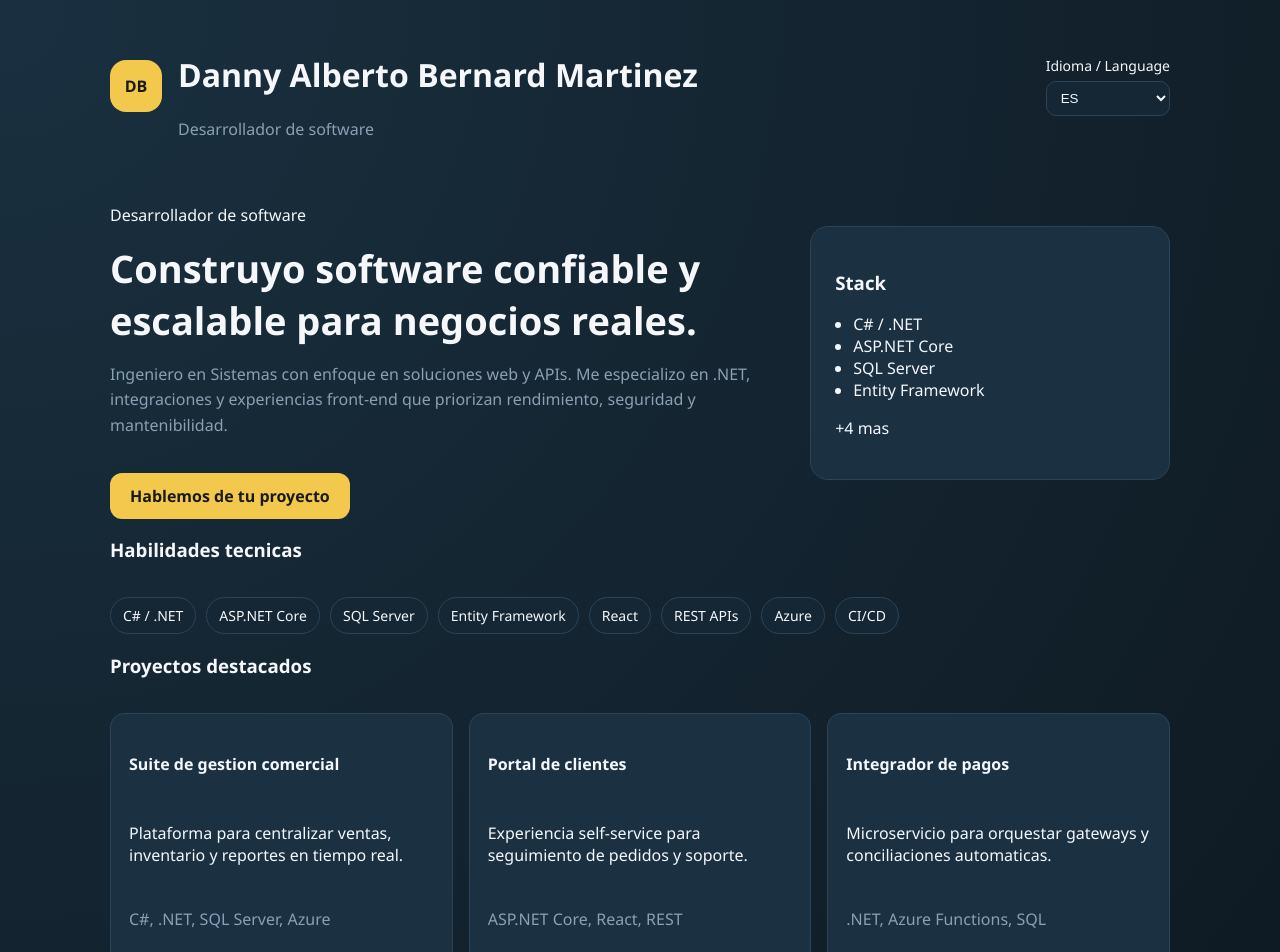
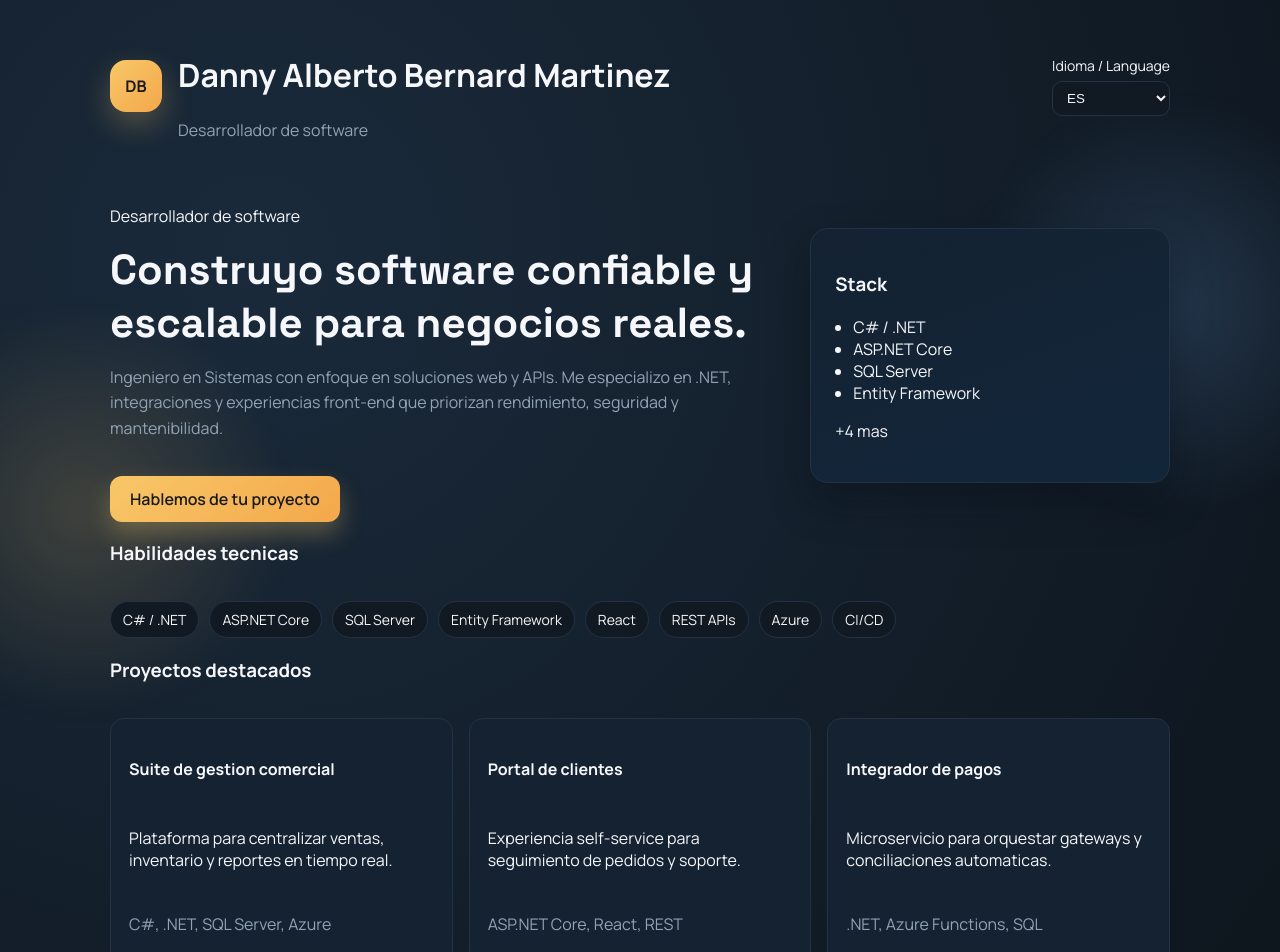
Before and after one commit to DannyBernard/Myportafolio, a React (Vite) app: page / in a window 1280 px wide. Shown: the top 952 px of the page. Built offline with nearby package versions, Linux system fonts and the light colour scheme.

Commit message:
Improve UI styling and add animations

```diff
--- a/src/sections/Contact.jsx
+++ b/src/sections/Contact.jsx
@@ -1,6 +1,6 @@
 export default function Contact({ t }) {
   return (
-    <section className="section contact">
+    <section className="section contact reveal">
       <h3>{t.contactTitle}</h3>
       <p>{t.contactText}</p>
       <div className="contact-actions">
--- a/src/sections/Education.jsx
+++ b/src/sections/Education.jsx
@@ -1,6 +1,6 @@
 export default function Education({ t }) {
   return (
-    <section className="section">
+    <section className="section reveal">
       <h3>{t.educationTitle}</h3>
       <div className="timeline">
         {t.education.map((item) => (
--- a/src/sections/Experience.jsx
+++ b/src/sections/Experience.jsx
@@ -1,6 +1,6 @@
 export default function Experience({ t }) {
   return (
-    <section className="section">
+    <section className="section reveal">
       <h3>{t.experienceTitle}</h3>
       <div className="timeline">
         {t.experience.map((item) => (
--- a/src/sections/Hero.jsx
+++ b/src/sections/Hero.jsx
@@ -1,7 +1,7 @@
 export default function Hero({ t }) {
   return (
     <section className="hero">
-      <div className="hero-content">
+      <div className="hero-content reveal">
         <p className="eyebrow">{t.role}</p>
         <h2>{t.heroTitle}</h2>
         <p className="hero-summary">{t.heroSummary}</p>
@@ -9,7 +9,7 @@ export default function Hero({ t }) {
           {t.heroCTA}
         </a>
       </div>
-      <div className="hero-card">
+      <div className="hero-card reveal">
         <h3>Stack</h3>
         <ul>
           {t.skills.slice(0, 4).map((skill) => (
--- a/src/sections/Projects.jsx
+++ b/src/sections/Projects.jsx
@@ -1,6 +1,6 @@
 export default function Projects({ t }) {
   return (
-    <section className="section">
+    <section className="section reveal">
       <h3>{t.projectsTitle}</h3>
       <div className="grid">
         {t.projects.map((project) => (
--- a/src/sections/Skills.jsx
+++ b/src/sections/Skills.jsx
@@ -1,6 +1,6 @@
 export default function Skills({ t }) {
   return (
-    <section className="section">
+    <section className="section reveal">
       <h3>{t.skillsTitle}</h3>
       <div className="tags">
         {t.skills.map((skill) => (
--- a/src/styles/index.css
+++ b/src/styles/index.css
@@ -1,11 +1,15 @@
+@import url("https://fonts.googleapis.com/css2?family=Manrope:wght@300;400;500;600;700&family=Space+Grotesk:wght@500;600;700&display=swap");
+
 :root {
-  --bg: #0f1b24;
-  --surface: #152735;
-  --muted: #8aa0b4;
-  --accent: #f2c94c;
-  --text: #f5f7fa;
-  --card: #1b3142;
-  --line: #2b4458;
+  --bg: #0b1117;
+  --surface: #111a22;
+  --muted: #92a3b6;
+  --accent: #f8c768;
+  --accent-strong: #f3a84b;
+  --text: #f6f7fb;
+  --card: #142232;
+  --line: #243244;
+  --glow: rgba(248, 199, 104, 0.22);
 }
 
 * {
@@ -14,14 +18,31 @@
 
 body {
   margin: 0;
-  font-family: "Poppins", "Segoe UI", sans-serif;
-  background: radial-gradient(circle at top left, #1a3040, #0f1b24 55%);
+  font-family: "Manrope", "Segoe UI", sans-serif;
+  background: radial-gradient(circle at 20% 10%, #1a2a3b, #0b1117 60%);
   color: var(--text);
 }
 
 a {
   color: inherit;
   text-decoration: none;
+}
+
+.page::before,
+.page::after {
+  content: "";
+  position: fixed;
+  inset: auto auto 10% -10%;
+  width: 420px;
+  height: 420px;
+  background: radial-gradient(circle, rgba(248, 199, 104, 0.18), transparent 70%);
+  filter: blur(12px);
+  z-index: -1;
+}
+
+.page::after {
+  inset: 12% -8% auto auto;
+  background: radial-gradient(circle, rgba(122, 180, 255, 0.18), transparent 70%);
 }
 
 .page {
@@ -52,9 +73,10 @@ a {
   border-radius: 16px;
   display: grid;
   place-items: center;
-  background: var(--accent);
+  background: linear-gradient(135deg, var(--accent), var(--accent-strong));
   color: #1a1a1a;
   font-weight: 700;
+  box-shadow: 0 12px 30px rgba(248, 199, 104, 0.28);
 }
 
 .role {
@@ -85,7 +107,8 @@ a {
 }
 
 .hero-content h2 {
-  font-size: 38px;
+  font-family: "Space Grotesk", sans-serif;
+  font-size: 42px;
   margin: 12px 0;
 }
 
@@ -95,10 +118,11 @@ a {
 }
 
 .hero-card {
-  background: var(--card);
+  background: linear-gradient(160deg, var(--card), #12263a);
   border: 1px solid var(--line);
   padding: 24px;
   border-radius: 18px;
+  box-shadow: 0 18px 40px rgba(6, 12, 20, 0.35);
 }
 
 .hero-card ul {
@@ -108,11 +132,18 @@ a {
 .primary-cta {
   display: inline-block;
   margin-top: 18px;
-  background: var(--accent);
+  background: linear-gradient(135deg, var(--accent), var(--accent-strong));
   color: #1a1a1a;
   padding: 12px 20px;
   border-radius: 12px;
   font-weight: 600;
+  box-shadow: 0 12px 24px rgba(248, 199, 104, 0.3);
+  transition: transform 0.2s ease, box-shadow 0.2s ease;
+}
+
+.primary-cta:hover {
+  transform: translateY(-2px);
+  box-shadow: 0 16px 28px rgba(248, 199, 104, 0.38);
 }
 
 .contact-actions {
@@ -130,6 +161,12 @@ a {
   border: 1px solid var(--line);
   background: transparent;
   font-weight: 600;
+  transition: border-color 0.2s ease, transform 0.2s ease;
+}
+
+.secondary-cta:hover {
+  border-color: var(--accent);
+  transform: translateY(-2px);
 }
 
 .section {
@@ -150,6 +187,12 @@ a {
   padding: 8px 12px;
   border-radius: 999px;
   font-size: 14px;
+  transition: transform 0.2s ease, border-color 0.2s ease;
+}
+
+.tag:hover {
+  transform: translateY(-2px);
+  border-color: var(--accent);
 }
 
 .grid {
@@ -165,6 +208,13 @@ a {
   border-radius: 14px;
   display: grid;
   gap: 10px;
+  transition: transform 0.2s ease, border-color 0.2s ease, box-shadow 0.2s ease;
+}
+
+.card:hover {
+  transform: translateY(-4px);
+  border-color: rgba(248, 199, 104, 0.5);
+  box-shadow: 0 16px 30px rgba(10, 16, 26, 0.35);
 }
 
 .timeline {
@@ -203,6 +253,51 @@ a {
   font-size: 14px;
 }
 
+.reveal {
+  opacity: 0;
+  transform: translateY(18px);
+  animation: fade-up 0.7s ease forwards;
+}
+
+.hero-content.reveal {
+  animation-delay: 0.05s;
+}
+
+.hero-card.reveal {
+  animation-delay: 0.12s;
+}
+
+.section.reveal {
+  animation-delay: 0.18s;
+}
+
+.grid .card:nth-child(2) {
+  animation-delay: 0.12s;
+}
+
+.grid .card:nth-child(3) {
+  animation-delay: 0.18s;
+}
+
+@keyframes fade-up {
+  to {
+    opacity: 1;
+    transform: translateY(0);
+  }
+}
+
+@media (prefers-reduced-motion: reduce) {
+  .reveal,
+  .primary-cta,
+  .secondary-cta,
+  .tag,
+  .card {
+    animation: none;
+    transition: none;
+    transform: none;
+  }
+}
+
 @media (max-width: 900px) {
   .hero {
     grid-template-columns: 1fr;
```
